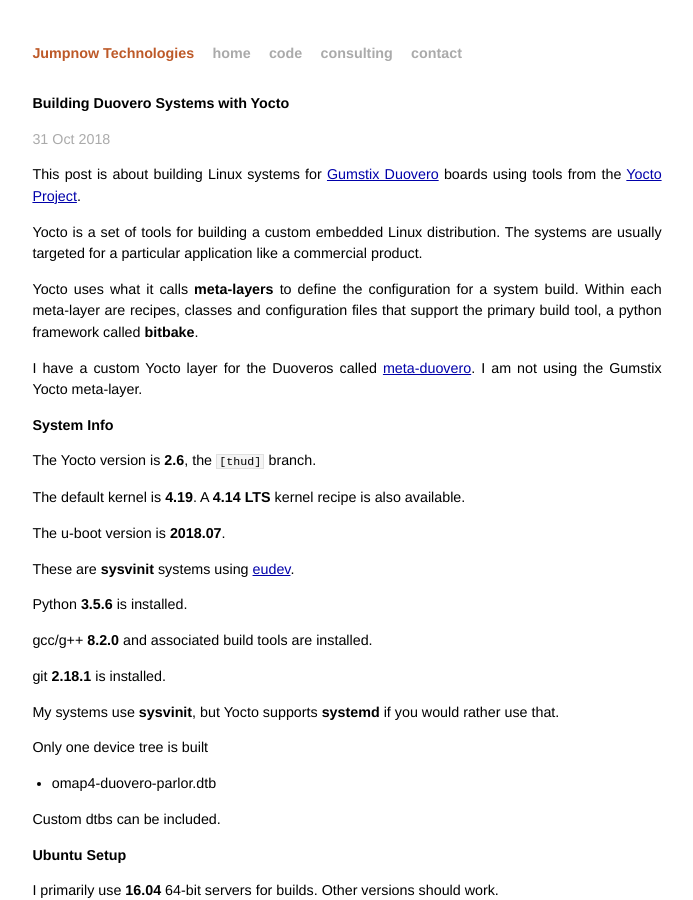
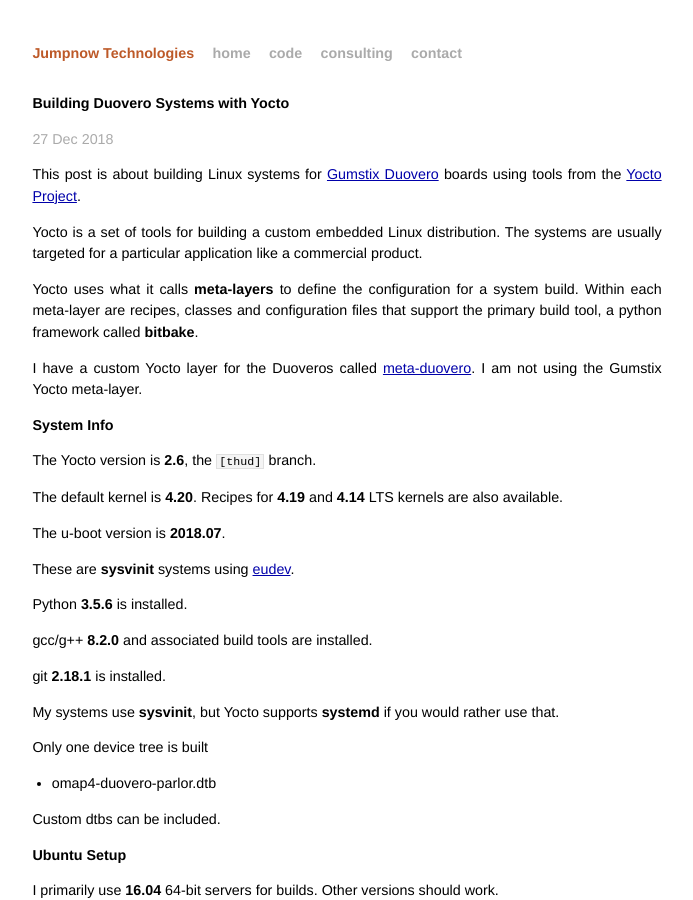
Before and after one commit to jumpnow/jumpnowtek-site, a Jekyll site: the page built from _posts/2014-02-21-Duovero-Systems-with-Yocto.md, in a window 1280 px wide and 900 px high. Shown: the whole window, without its empty margins (293-986 px from the left). Built offline with Jekyll 4.4.1, drawn with Linux system fonts in a browser that asks for light colours.

Commit message:
Upgrade kernels

```diff
--- a/_posts/2014-02-21-Duovero-Systems-with-Yocto.md
+++ b/_posts/2014-02-21-Duovero-Systems-with-Yocto.md
@@ -2,7 +2,7 @@
 layout: post
 title: Building Duovero Systems with Yocto
 description: "Building customized systems for Gumstix Duovero using tools from the Yocto Project"
-date: 2018-10-31 13:50:00
+date: 2018-12-27 11:20:00
 categories: gumstix-linux
 tags: [linux, gumstix, duovero, yocto]
 ---
@@ -20,7 +20,7 @@
 
 The Yocto version is **2.6**, the `[thud]` branch.
 
-The default kernel is **4.19**. A **4.14 LTS** kernel recipe is also available.
+The default kernel is **4.20**. Recipes for **4.19** and **4.14** LTS kernels are also available.
 
 The u-boot version is **2018.07**.
 
```
Also changed, not shown: _posts/2014-02-28-Wandboard-Systems-with-Yocto.md (+2 -2 lines), _posts/2015-06-08-BeagleBone-Systems-with-Yocto.md (+2 -2 lines), _posts/2018-01-24-Odroid-C2-Systems-with-Yocto.md (+2 -2 lines).
